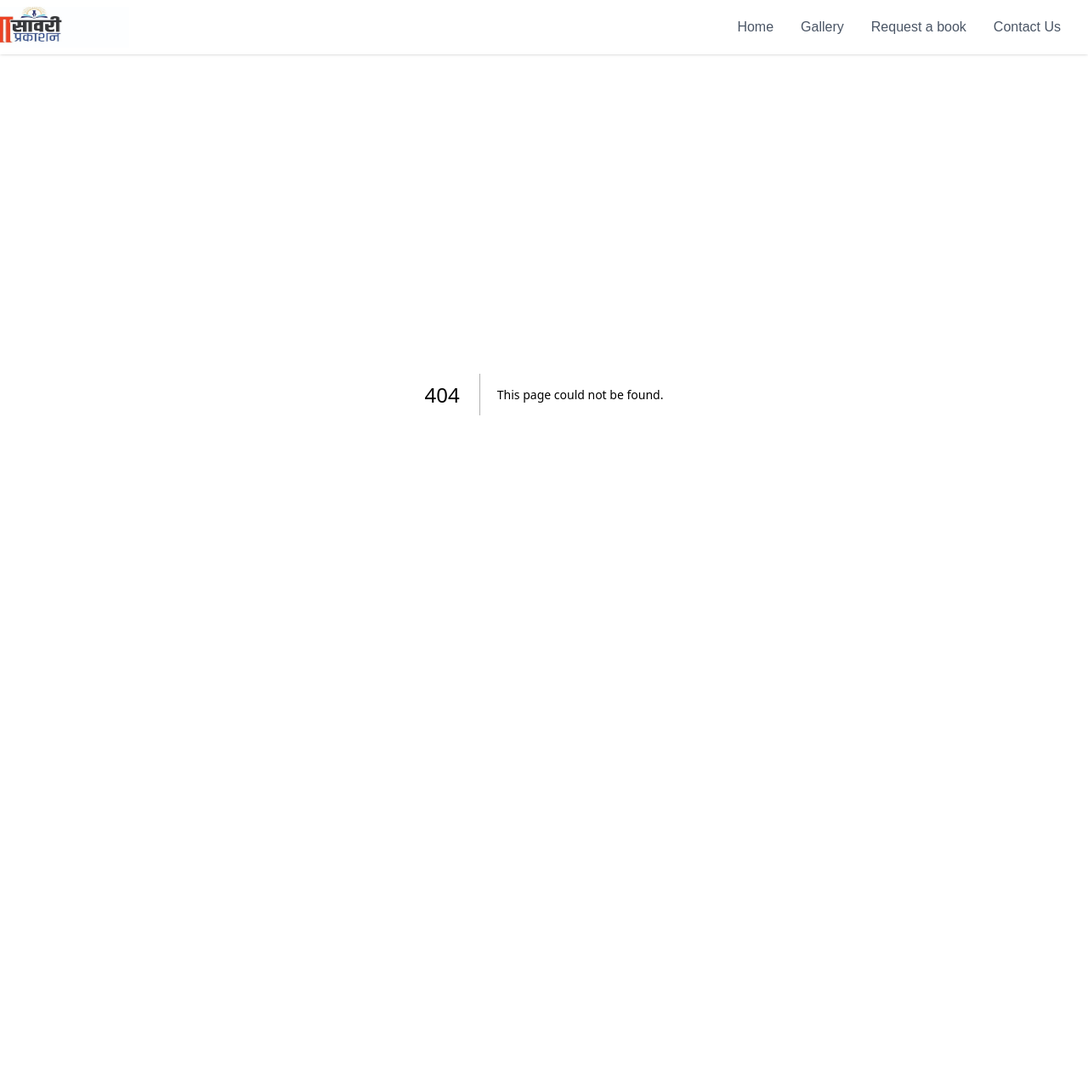
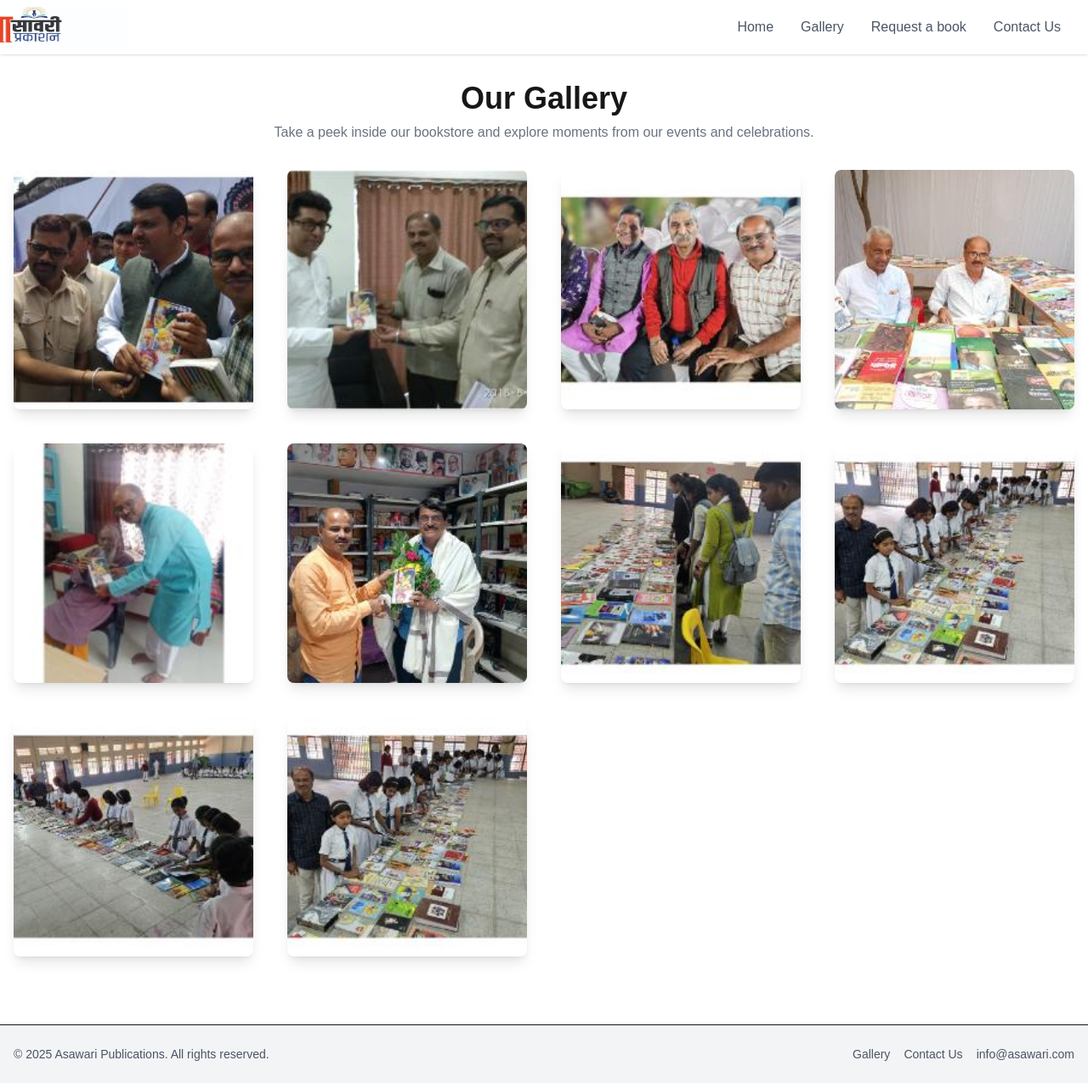
Before and after one commit to unmesh-kulkarni/asawari-publications, a Next.js app: page /gallery in a window 1280 px wide. Before the commit this address had no page. Shown: the whole page at 85% size. Before the commit the page ends 864 px from the top, so only its background shows below. Built offline with nearby package versions, Linux system fonts and the light colour scheme.

Commit message:
feat(gallery): added gallery page and footer

```diff
--- a/package.json
+++ b/package.json
@@ -1,5 +1,5 @@
 {
-  "name": "book-store",
+  "name": "asavari-publications",
   "version": "0.1.0",
   "private": true,
   "scripts": {
--- /dev/null
+++ b/src/app/gallery/page.js
@@ -0,0 +1,44 @@
+"use client";
+import Image from "next/image";
+
+const galleryImages = [
+  "/images/library/1.jpg",
+  "/images/library/2.jpg",
+  "/images/library/3.jpg",
+  "/images/library/4.jpg",
+  "/images/library/5.jpg",
+  "/images/library/6.jpg",
+  "/images/library/7.jpg",
+  "/images/library/8.jpg",
+  "/images/library/9.jpg",
+  "/images/library/10.jpg",
+];
+
+export default function GalleryPage() {
+  return (
+    <div className="min-h-screen bg-white">
+      <div className="max-w-7xl mx-auto py-8 px-4">
+        <h1 className="text-4xl font-bold text-center mb-2">Our Gallery</h1>
+        <p className="text-center text-gray-500 mb-8">
+          Take a peek inside our bookstore and explore moments from our events
+          and celebrations.
+        </p>
+        <div className="grid grid-cols-1 sm:grid-cols-2 md:grid-cols-3 lg:grid-cols-4 gap-10">
+          {galleryImages.map((src, idx) => (
+            <div
+              key={idx}
+              className="relative aspect-square bg-gray-100 rounded-lg overflow-hidden shadow-lg transition-transform duration-200 hover:scale-105 hover:shadow-2xl"
+            >
+              <Image
+                src={src}
+                alt={`Gallery ${idx + 1}`}
+                fill
+                className="object-cover"
+              />
+            </div>
+          ))}
+        </div>
+      </div>
+    </div>
+  );
+}
--- a/src/app/layout.js
+++ b/src/app/layout.js
@@ -1,6 +1,7 @@
 import { Geist, Geist_Mono } from "next/font/google";
 import "./globals.css";
 import Navbar from "@/containers/navbar/Navbar";
+import Footer from "@/components/footer";
 
 const geistSans = Geist({
   variable: "--font-geist-sans",
@@ -25,6 +26,7 @@ export default function RootLayout({ children }) {
       >
         <Navbar />
         <main className="pt-16">{children}</main>
+        <Footer />
       </body>
     </html>
   );
--- a/src/components/book-card.jsx
+++ b/src/components/book-card.jsx
@@ -3,7 +3,7 @@ import { Card, CardContent, CardFooter } from "./ui";
 
 export function BookCard({ book }) {
   return (
-    <Card className="overflow-hidden h-full flex flex-col">
+    <Card className="overflow-hidden h-full flex flex-col transition-transform duration-200">
       <div className="relative aspect-[2/3] w-full">
         <Image
           src={book.coverImage || "/placeholder.svg"}
--- /dev/null
+++ b/src/components/footer.jsx
@@ -0,0 +1,23 @@
+export default function Footer() {
+  return (
+    <footer className="bg-gray-100 border-t mt-12">
+      <div className="container mx-auto px-4 py-6 flex flex-col md:flex-row items-center justify-between text-sm text-gray-600">
+        <div>
+          &copy; {new Date().getFullYear()} Asawari Publications. All rights
+          reserved.
+        </div>
+        <div className="flex gap-4 mt-2 md:mt-0">
+          <a href="/gallery" className="hover:underline">
+            Gallery
+          </a>
+          <a href="/contact" className="hover:underline">
+            Contact Us
+          </a>
+          <a href="mailto:info@asawari.com" className="hover:underline">
+            info@asawari.com
+          </a>
+        </div>
+      </div>
+    </footer>
+  );
+}
--- a/src/components/ui/button.jsx
+++ b/src/components/ui/button.jsx
@@ -8,7 +8,8 @@ function Button({
   variant = "primary",
   className = "",
 }) {
-  const baseStyles = "px-4 py-2 rounded font-medium transition duration-200";
+  const baseStyles =
+    "px-4 py-2 rounded font-medium transition duration-200 hover:scale-105";
   const variants = {
     primary:
       "bg-white text-black border border-black hover:bg-black hover:text-white",
--- a/src/containers/navbar/Navbar.jsx
+++ b/src/containers/navbar/Navbar.jsx
@@ -6,7 +6,7 @@ const Navbar = () => {
   const [isOpen, setIsOpen] = useState(false);
 
   return (
-    <nav className="bg-white shadow-sm fixed w-screen">
+    <nav className="bg-white shadow-sm fixed w-screen z-10">
       <div className="max-w-7xl mx-auto px-4 sm:px-6 lg:px-8">
         <div className="flex justify-between h-16 items-center">
           {/* Logo */}
@@ -26,7 +26,7 @@ const Navbar = () => {
             <Link href="/" className="text-gray-600 hover:text-blue-500">
               Home
             </Link>
-            <Link href="#" className="text-gray-600 hover:text-blue-500">
+            <Link href="/gallery" className="text-gray-600 hover:text-blue-500">
               Gallery
             </Link>
             <Link href="#" className="text-gray-600 hover:text-blue-500">
@@ -84,15 +84,17 @@ const Navbar = () => {
           >
             Home
           </Link>
-          <Link href="#"
-          className="block text-gray-700 hover:text-blue-500"
-          onClick={() => setIsOpen(false)}
+          <Link
+            href="#"
+            className="block text-gray-700 hover:text-blue-500"
+            onClick={() => setIsOpen(false)}
           >
             Gallery
           </Link>
-          <Link href="#"
-          className="block text-gray-700 hover:text-blue-500"
-          onClick={() => setIsOpen(false)}
+          <Link
+            href="#"
+            className="block text-gray-700 hover:text-blue-500"
+            onClick={() => setIsOpen(false)}
           >
             Request a book
           </Link>
--- a/src/content/publicationBooks.js
+++ b/src/content/publicationBooks.js
@@ -6,7 +6,7 @@ export const publicationBooks = [
     description:
       "A comprehensive guide to crafting compelling narratives across different mediums.",
     price: 499,
-    coverImage: "/placeholder.svg?height=600&width=400",
+    coverImage: "/images/cover/1.jpg",
     publicationDate: "2022-05-15",
     isbn: "978-1234567890",
   },
@@ -17,7 +17,7 @@ export const publicationBooks = [
     description:
       "A collection of contemporary poems exploring themes of identity, nature, and urban life.",
     price: 350,
-    coverImage: "/placeholder.svg?height=600&width=400",
+    coverImage: "/images/cover/2.jpg",
     publicationDate: "2021-11-30",
     isbn: "978-0987654321",
   },
@@ -28,7 +28,7 @@ export const publicationBooks = [
     description:
       "An in-depth exploration of the rich literary traditions across different Indian languages and periods.",
     price: 799,
-    coverImage: "/placeholder.svg?height=600&width=400",
+    coverImage: "/images/cover/3.jpg",
     publicationDate: "2023-01-10",
     isbn: "978-5678901234",
   },
@@ -39,7 +39,7 @@ export const publicationBooks = [
     description:
       "Practical approaches to fostering innovation and growth in modern businesses.",
     price: 599,
-    coverImage: "/placeholder.svg?height=600&width=400",
+    coverImage: "/images/cover/4.jpg",
     publicationDate: "2022-08-22",
     isbn: "978-4321098765",
   },
@@ -50,7 +50,7 @@ export const publicationBooks = [
     description:
       "A culinary journey through the diverse flavors and techniques of Indian cuisine.",
     price: 450,
-    coverImage: "/placeholder.svg?height=600&width=400",
+    coverImage: "/images/cover/5.jpg",
     publicationDate: "2023-03-05",
     isbn: "978-6789012345",
   },
@@ -61,7 +61,51 @@ export const publicationBooks = [
     description:
       "A collection of beautifully illustrated stories that teach important life lessons to young readers.",
     price: 399,
-    coverImage: "/placeholder.svg?height=600&width=400",
+    coverImage: "/images/cover/6.jpg",
+    publicationDate: "2022-12-10",
+    isbn: "978-8901234567",
+  },
+  {
+    id: "7",
+    title: "Children's Illustrated Stories",
+    author: "Arun & Neha Singh",
+    description:
+      "A collection of beautifully illustrated stories that teach important life lessons to young readers.",
+    price: 399,
+    coverImage: "/images/cover/7.jpg",
+    publicationDate: "2022-12-10",
+    isbn: "978-8901234567",
+  },
+  {
+    id: "8",
+    title: "Children's Illustrated Stories",
+    author: "Arun & Neha Singh",
+    description:
+      "A collection of beautifully illustrated stories that teach important life lessons to young readers.",
+    price: 399,
+    coverImage: "/images/cover/8.jpg",
+    publicationDate: "2022-12-10",
+    isbn: "978-8901234567",
+  },
+  {
+    id: "9",
+    title: "Children's Illustrated Stories",
+    author: "Arun & Neha Singh",
+    description:
+      "A collection of beautifully illustrated stories that teach important life lessons to young readers.",
+    price: 399,
+    coverImage: "/images/cover/9.jpg",
+    publicationDate: "2022-12-10",
+    isbn: "978-8901234567",
+  },
+  {
+    id: "10",
+    title: "Children's Illustrated Stories",
+    author: "Arun & Neha Singh",
+    description:
+      "A collection of beautifully illustrated stories that teach important life lessons to young readers.",
+    price: 399,
+    coverImage: "/images/cover/10.jpg",
     publicationDate: "2022-12-10",
     isbn: "978-8901234567",
   },
```
